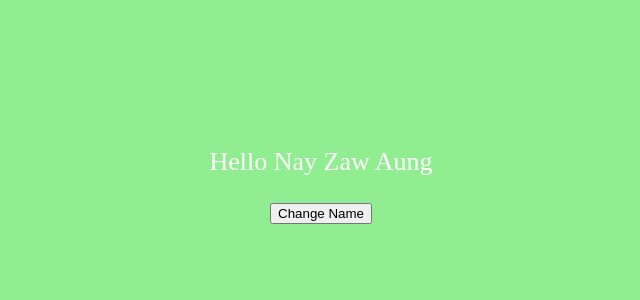
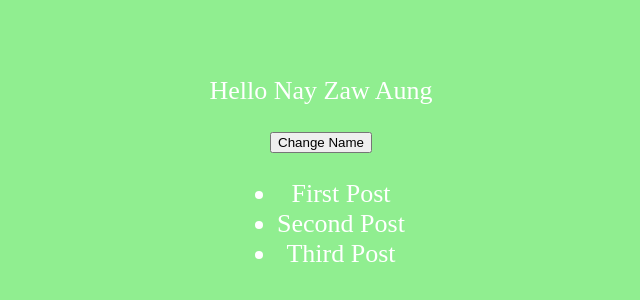
Before and after one commit to nayzawaungnza/react-basic, a React (Create React App) app: page / in a window 1280 px wide. Shown: the part 236-536 px from the top of the page, without its empty margins (319-959 px from the left). Built offline with nearby package versions, Linux system fonts and the light colour scheme.

Commit message:
ep-13 working with list

```diff
--- a/src/App.js
+++ b/src/App.js
@@ -5,6 +5,20 @@
 function App() {
 
   let [name, setName] = useState("Nay Zaw Aung");
+  let [posts, setPosts] = useState([
+    {
+      id:1,
+      title:'First Post',
+    },
+    {
+      id:2,
+      title:'Second Post',
+    },
+    {
+      id:3,
+      title:'Third Post',
+    }
+  ]);
   let changeName = () =>{
     setName('Aung Aung');
   }
@@ -28,6 +42,12 @@
           Hello {name}
         </p>
         <button onClick={changeName}>Change Name</button>
+
+        <ul>
+          {posts.map((post)=>(
+            <li key={post.id}>{post.title}</li>
+          ))}
+        </ul>
       </header>
 
     </div>
```
